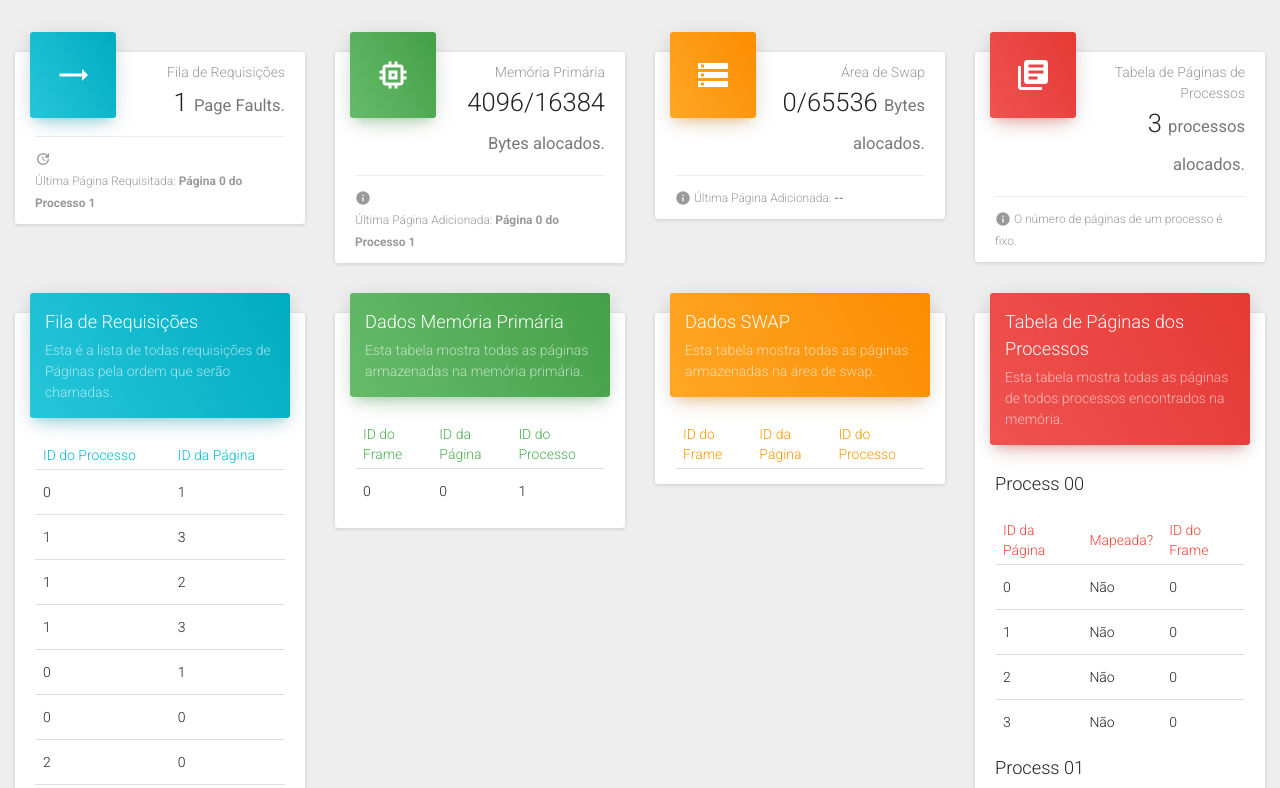
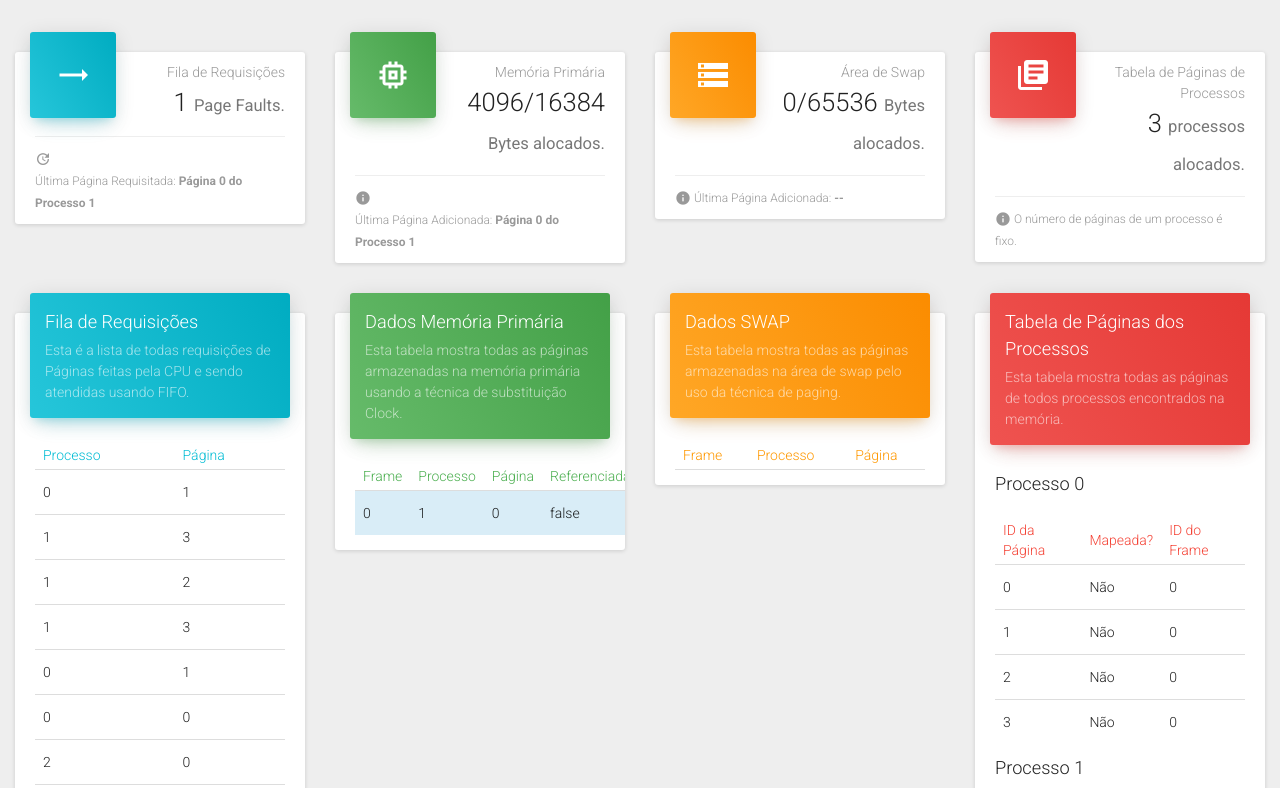
Before and after one commit to guiherzog/vmsim, an Electron app: page pages/index.html in a window 1280 px wide. Shown: the part 63-851 px from the top of the page. Drawn offline with Linux system fonts and the light colour scheme.

Commit message:
- Adding clock algorithm.

```diff
--- a/pages/index.html
+++ b/pages/index.html
@@ -144,13 +144,13 @@
 						<div class="card">
 							<div class="card-header" data-background-color="blue">
 								<h4 class="title">Fila de Requisições</h4>
-								<p class="category">Esta é a lista de todas requisições de Páginas pela ordem que serão chamadas.</p>
+								<p class="category">Esta é a lista de todas requisições de Páginas feitas pela CPU e sendo atendidas usando FIFO.</p>
 							</div>
 							<div class="card-content table-responsive">
 								<table class="table table-hover">
 									<thead class="text-info">
-										<th>ID do Processo</th>
-										<th>ID da Página</th>
+										<th>Processo</th>
+										<th>Página</th>
 									</thead>
 									<tbody id="instructionList"></tbody>
 								</table>
@@ -166,14 +166,15 @@
 						<div class="card">
 							<div class="card-header" data-background-color="green">
 								<h4 class="title">Dados Memória Primária</h4>
-								<p class="category">Esta tabela mostra todas as páginas armazenadas na memória primária.</p>
+								<p class="category">Esta tabela mostra todas as páginas armazenadas na memória primária usando a técnica de substituição Clock.</p>
 							</div>
 							<div class="card-content table-responsive">
 								<table class="table table-hover">
 									<thead class="text-success">
-										<th>ID do Frame</th>
-										<th>ID da Página</th>
-										<th>ID do Processo</th>
+										<th>Frame</th>
+										<th>Processo</th>
+										<th>Página</th>
+										<th>Referenciada?</th>
 									</thead>
 									<tbody id="primaryMemoryList"></tbody>
 								</table>
@@ -184,14 +185,14 @@
 						<div class="card">
 							<div class="card-header" data-background-color="orange">
 								<h4 class="title">Dados SWAP</h4>
-								<p class="category">Esta tabela mostra todas as páginas armazenadas na área de swap.</p>
+								<p class="category">Esta tabela mostra todas as páginas armazenadas na área de swap pelo uso da técnica de paging.</p>
 							</div>
 							<div class="card-content table-responsive">
 								<table class="table table-hover">
 									<thead class="text-warning">
-										<th>ID do Frame</th>
-										<th>ID da Página</th>
-										<th>ID do Processo</th>
+										<th>Frame</th>
+										<th>Processo</th>
+										<th>Página</th>
 									</thead>
 									<tbody id="virtualMemoryList"></tbody>
 								</table>
--- a/simulator.js
+++ b/simulator.js
@@ -29,22 +29,25 @@ const secondaryMemorySize = primaryMemorySize * 64;
 
 var primaryMemoryList = [];
 var virtualMemoryList = [];
-var secondaryMemoryList = [];
 
 var instructionLog = "";
 var instructionInterval;
 
 // Stats
 var numberPageFaults = 0;
+var clockIndex = 0;
 
 var instructionList = [];
 // Random number of instructions between 20 and 5
-var numberInstructions = Math.floor(Math.random() * (10 - 5)) + 5;
+const maxInstructions = 25;
+const minInstructions = 15
+var numberInstructions = Math.floor(Math.random() * (maxInstructions - minInstructions)) + minInstructions;
 // Generating random instructions
 for (var i = 0; i < numberInstructions; i++) {
 	instructionList.push({
 		processId: Math.floor(Math.random() * numberProcesses),
-		pageId: Math.floor(Math.random() * numberPages)
+		pageId: Math.floor(Math.random() * numberPages),
+		referenced: false,
 	});
 }
 
@@ -59,12 +62,19 @@ function runInstruction(){
 	if (instructionList.length > 0) {
 		instructionLog = "Iniciando próxima requisição...";
 		var pageLocation = checkMemory(0, instructionList[0]);
+		console.log(clockIndex)
 		// If the requested page isn't in primary memory, it's necessary to push it
 		if (pageLocation.memoryType != 0){
 			// If it's not in primary memory, it's a page fault.
 			numberPageFaults++;
 			// push() returns the new length of the array
-			var frame = primaryMemoryList.push(instructionList[0]) - 1;
+			clockIndex - 1 === -1 ? pushIndex = primaryMemoryList.length-1 : pushIndex = clockIndex-1;
+			if (primaryMemoryList.length == primaryMemorySize){
+				primaryMemoryList[pushIndex] = instructionList[0];
+				var frame = pushIndex;
+			}
+			else
+				var frame = primaryMemoryList.push(instructionList[0]) - 1;
 			// Updating process' page on its page table
 			instructionLog += `<br> Atualizando Tabela de Página do Processo ${instructionList[0].processId} com o frame atual da Página ${instructionList[0].pageId}.`;
 			processList[instructionList[0].processId][instructionList[0].pageId].p = true;
@@ -122,6 +132,9 @@ function checkMemory(memoryType, page, pageToSave=null){
 	// There's no need to verify if it has space to save since it can swap the requested page with the sent page (worst case)
 	if (index != -1){
 		instructionLog += "<br> Página Encontrada!";
+		if (memoryType === 0){
+			memoryList[index].referenced = true;
+		}
 		if (pageToSave != null){
 			instructionLog += `<br> Salvando Página ${pageToSave.pageId} do Processo ${pageToSave.processId} enviada da Memória Principal ${memoryName}.`;
 			memoryList.push(pageToSave);
@@ -142,9 +155,8 @@ function checkMemory(memoryType, page, pageToSave=null){
 		if (memoryList.length == memorySize){
 			// PAGE SWAP: Send a page (chosen with a substitution algorithm) to the next memory so it can have space for the requested page
 			if (memoryType == 0){
-				// Current Substitution Algorithm: FIFO
-				// Splice returns an array with the removed elements
-				pageToSave = memoryList.splice(0, 1)[0];
+				// Current Substitution Algorithm: CLOCK
+				pageToSave = clockSubstitution(memoryList);
 				instructionLog += `<br> Memória Primária cheia. Abrindo espaço removendo a Página ${pageToSave.pageId} do Processo ${pageToSave.processId}.`;
 				// Change presence bit to false since it will be removed from primary memory
 				processList[pageToSave.processId][pageToSave.pageId].p = false;
@@ -165,6 +177,26 @@ function checkMemory(memoryType, page, pageToSave=null){
 			return checkMemory(++memoryType, page);
 		}
 	}
+}
+
+function clockSubstitution(memoryList){
+	while (true){
+		if (memoryList[clockIndex].referenced)
+		{
+			memoryList[clockIndex].referenced = false;
+			clockIndex++;
+		} else {
+			// Update the reference bit.
+			let res = memoryList[clockIndex];
+			clockIndex = ++clockIndex % primaryMemoryList.length;
+			return res;
+		}
+		// If it's finished looking on the memory, start again.
+		if (clockIndex >= memoryList.length)
+			clockIndex = 0;
+		console.log('algclock:'+clockIndex);
+	}
+
 }
 
 // Stop the process of running all instructions
@@ -192,7 +224,8 @@ function initRender(){
 		let value = $("#newRequestField").val().split(';');
 		instructionList.push({
 			processId: value[0],
-			pageId: value[1]
+			pageId: value[1],
+			referenced: false,
 		});
 		numberInstructions++;
 		renderList();
@@ -230,7 +263,7 @@ function renderProcessesList(){
 	document.getElementById("processesPageTable").innerHTML = "";
 	for (var i = 0; i < numberProcesses; i++) {
 		document.getElementById("processesPageTable").innerHTML += `
-		<h4>Process 0${i}</h4>
+		<h4>Processo ${i}</h4>
 		<table class="table table-hover">
 			<thead class="text-danger">
 				<th>ID da Página</th>
@@ -259,10 +292,11 @@ function renderList(){
 	document.getElementById("primaryMemoryList").innerHTML = "";
 	for (var i = 0; i < primaryMemoryList.length; i++) {
 		document.getElementById("primaryMemoryList").innerHTML += `
-			<tr>
+			<tr ${i === clockIndex ? 'class="info"':null}>
 				<td>${i}</td>
+				<td>${primaryMemoryList[i].processId}</td>
 				<td>${primaryMemoryList[i].pageId}</td>
-				<td>${primaryMemoryList[i].processId}</td>
+				<td>${primaryMemoryList[i].referenced}</td>
 			</tr>
 		`;
 	}
@@ -271,8 +305,8 @@ function renderList(){
 		document.getElementById("virtualMemoryList").innerHTML += `
 			<tr>
 				<td>${i}</td>
+				<td>${virtualMemoryList[i].processId}</td>
 				<td>${virtualMemoryList[i].pageId}</td>
-				<td>${virtualMemoryList[i].processId}</td>
 			</tr>
 		`;
 	}
```
